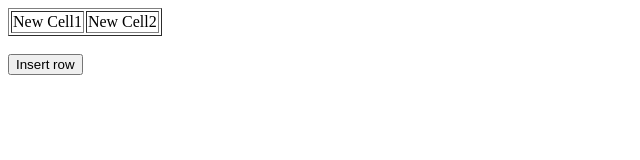
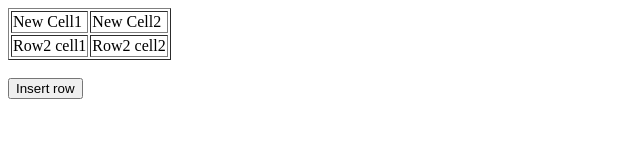
Before and after one commit to acciojob/create-table-1-Nikhil2072001, a website: page main.html in a window 1280 px wide. Shown: the whole page, without its empty margins (0-640 px from the left). Drawn offline with Linux system fonts and the light colour scheme.

Commit message:
created a submission

```diff
--- a/main.html
+++ b/main.html
@@ -12,8 +12,8 @@
 	<table id="sampleTable" border="1">
 		<tr><td>New Cell1</td>
 		<td>New Cell2</td></tr>
-<!-- 		<tr><td>Row2 cell1</td>
-		<td>Row2 cell2</td></tr>  -->
+		<tr><td>Row2 cell1</td>
+		<td>Row2 cell2</td></tr>
 	</table><br>
 
 	<input type="button" onclick="insert_Row()" value="Insert row">
```
